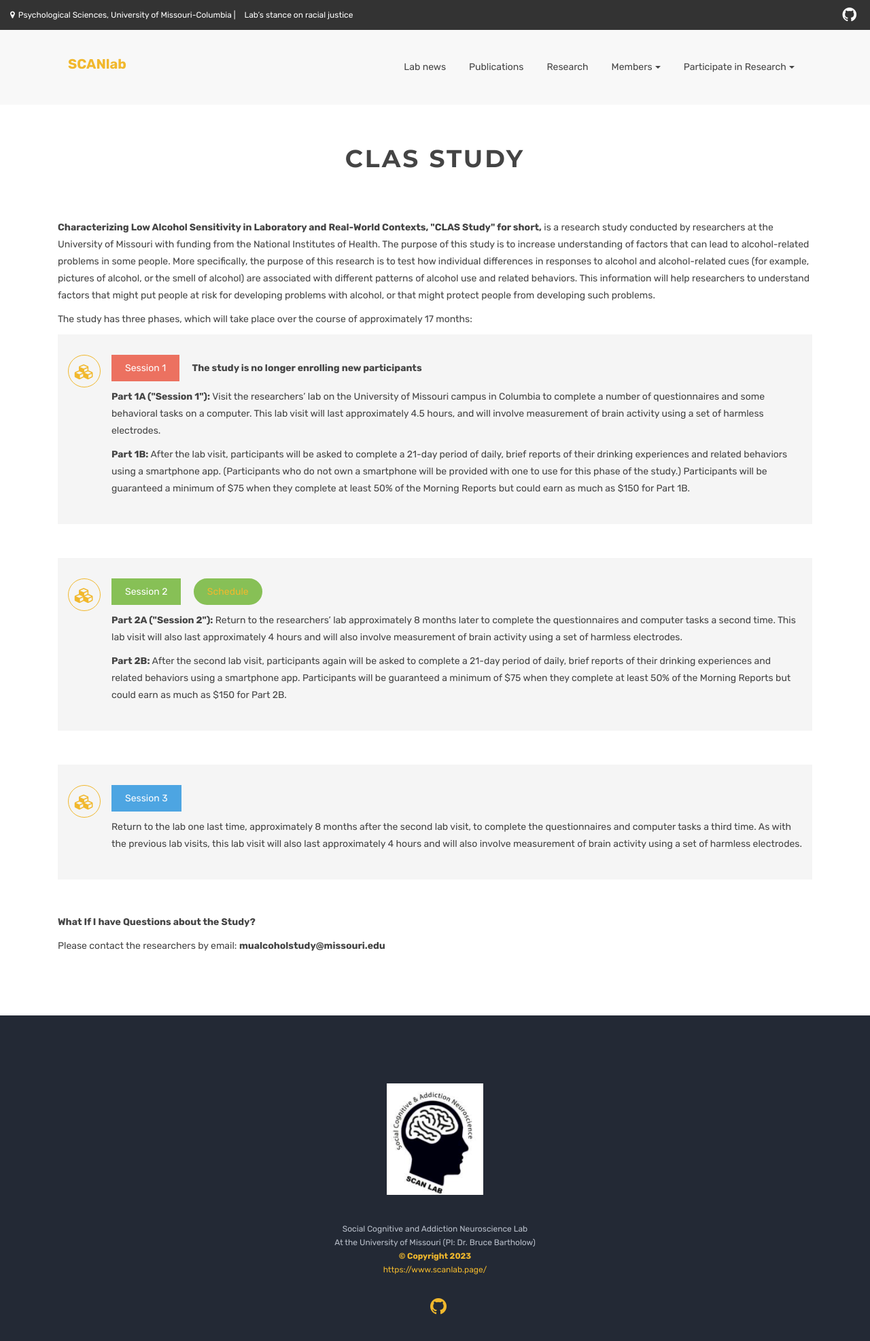
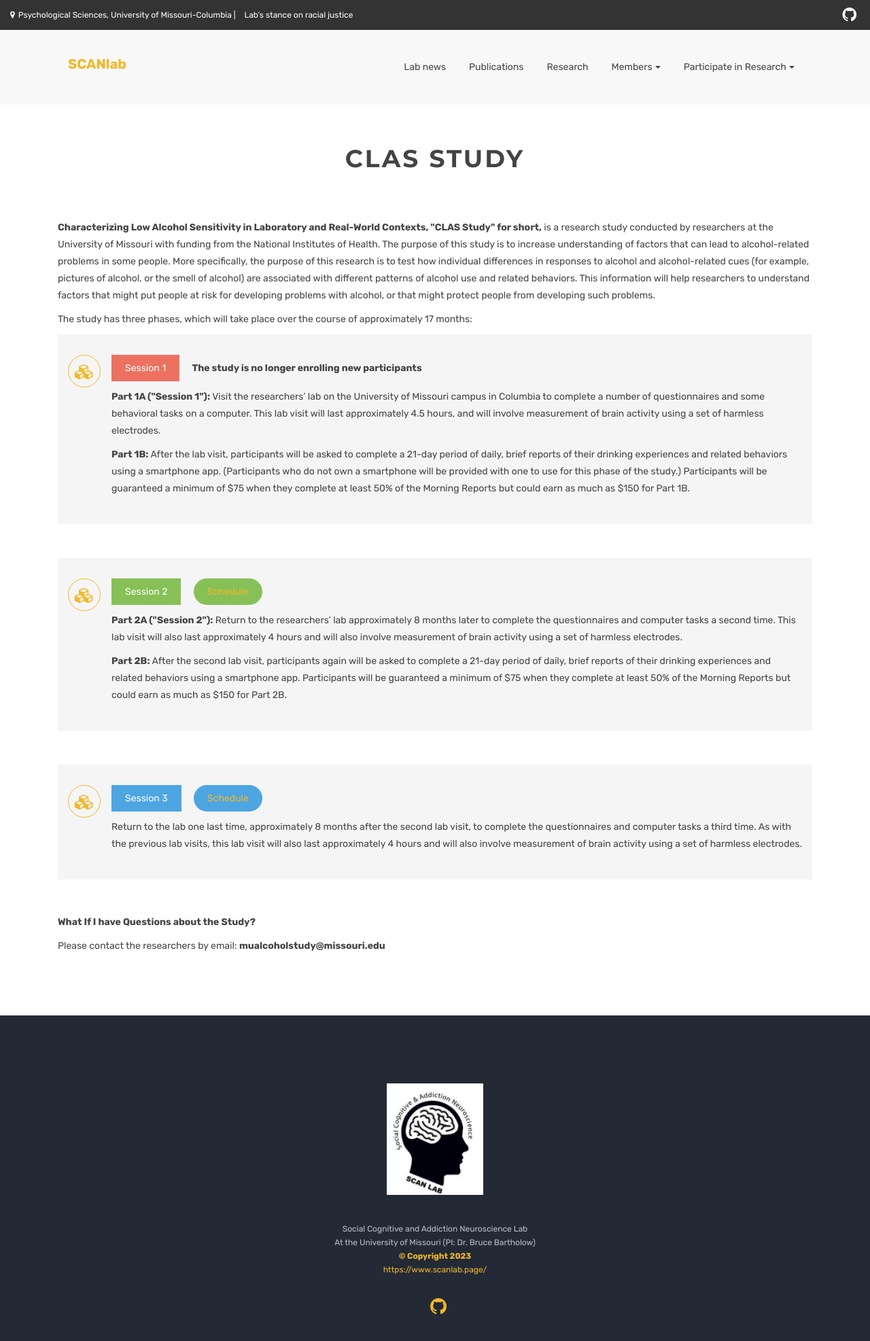
Before and after one commit to bartholow-scanlab/bartholow-scanlab.github.io, a Jekyll site: the page built from CLASstudy.html, in a window 1280 px wide. Shown: the top 1973 px of the page at 68% size. Built offline with Jekyll 4.4.1, drawn with Linux system fonts in a browser that asks for light colours.

Commit message:
Update CLASstudy.html

```diff
--- a/CLASstudy.html
+++ b/CLASstudy.html
@@ -87,8 +87,7 @@ canonical:
                     </div>
 
                     <div class="featured-content">
-                       <p> <span class="label label-info-filled"> Session 3 </span></p>
-
+                       <p> <span class="label label-info-filled"> Session 3 </span> <span class="label label-pill label-info-filled"><a href="https://mualcoholstudy.as.me/session3">Schedule</a></span></p>
 <p>Return to the lab one last time, approximately 8 months after the second lab visit, to complete the questionnaires and computer tasks a third time.  As with the previous lab visits, this lab visit will also last approximately 4 hours and will also involve measurement of brain activity using a set of harmless electrodes.</p>
 
 	    </div>
```
